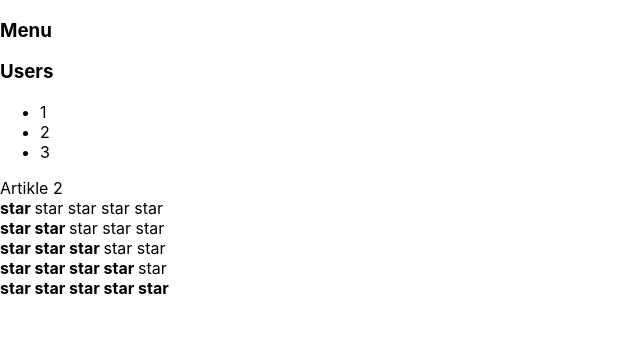
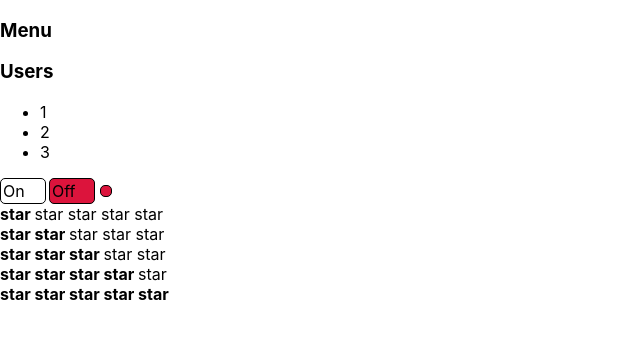
Before and after one commit to e-doschechnikova/Skills-training, a React (Create React App) app: page / in a window 1280 px wide. Shown: the top 338 px of the page, without its empty margins (0-640 px from the left). Built offline with nearby package versions, Linux system fonts and the light colour scheme.

Commit message:
add new component OnOff and add functionality on click

```diff
--- a/src/App.tsx
+++ b/src/App.tsx
@@ -3,18 +3,17 @@ import logo from "./logo.svg";
 import "./App.css";
 import Accordion from "./components/Accordion/Accordion";
 import Rating from "./components/Rating/Rating";
+import { OnOff } from "./components/OnOff/OnOff";
 
 function App(props: any) {
   console.log("App rendering");
   return (
     <div className="App">
       {/* <PageTitle title={"This is APP component"} />
-      <PageTitle title={"My friends"} />
-      Artikle 1
-      <Rating value={0} /> */}
+      <PageTitle title={"My friends"} /> */}
       <Accordion titleValue={"Menu"} collapsed={true} />
       <Accordion titleValue={"Users"} collapsed={false} />
-      Artikle 2
+      <OnOff />
       <Rating value={1} />
       <Rating value={2} />
       <Rating value={3} />
--- /dev/null
+++ b/src/components/OnOff/OnOff.tsx
@@ -0,0 +1,63 @@
+import React, { useState } from "react";
+
+type OnOffPropsType = {
+  //   on: boolean;
+};
+
+export const OnOff = (props: OnOffPropsType) => {
+    console.log("OnOff Rendering");
+  let [on, setOn] = useState(false);
+
+  const onStyle = {
+    width: "40px",
+    height: "20px",
+    borderRadius: "5px",
+    border: "1px solid black",
+    display: "inline-block",
+    padding: "2px",
+    backgroundColor: on ? "#3CB371" : "white",
+    cursor: "pointer",
+  };
+  const offStyle = {
+    width: "40px",
+    height: "20px",
+    borderRadius: "5px",
+    border: "1px solid black",
+    display: "inline-block",
+    marginLeft: "3px",
+    padding: "2px",
+    backgroundColor: on ? "white" : "#DC143C",
+    cursor: "pointer",
+  };
+  const indicatorStyle = {
+    width: "10px",
+    height: "10px",
+    borderRadius: "5px",
+    border: "1px solid black",
+    display: "inline-block",
+    marginLeft: "5px",
+    backgroundColor: on ? "#3CB371" : "#DC143C",
+    cursor: "pointer",
+  };
+  return (
+    <div>
+      <div
+        style={onStyle}
+        onClick={() => {
+          setOn(true);
+        }}
+      >
+        On
+      </div>
+      <div
+        style={offStyle}
+        onClick={() => {
+          setOn(false);
+        }}
+      >
+        Off
+      </div>
+      <div style={indicatorStyle}></div>
+    </div>
+  );
+};
```
